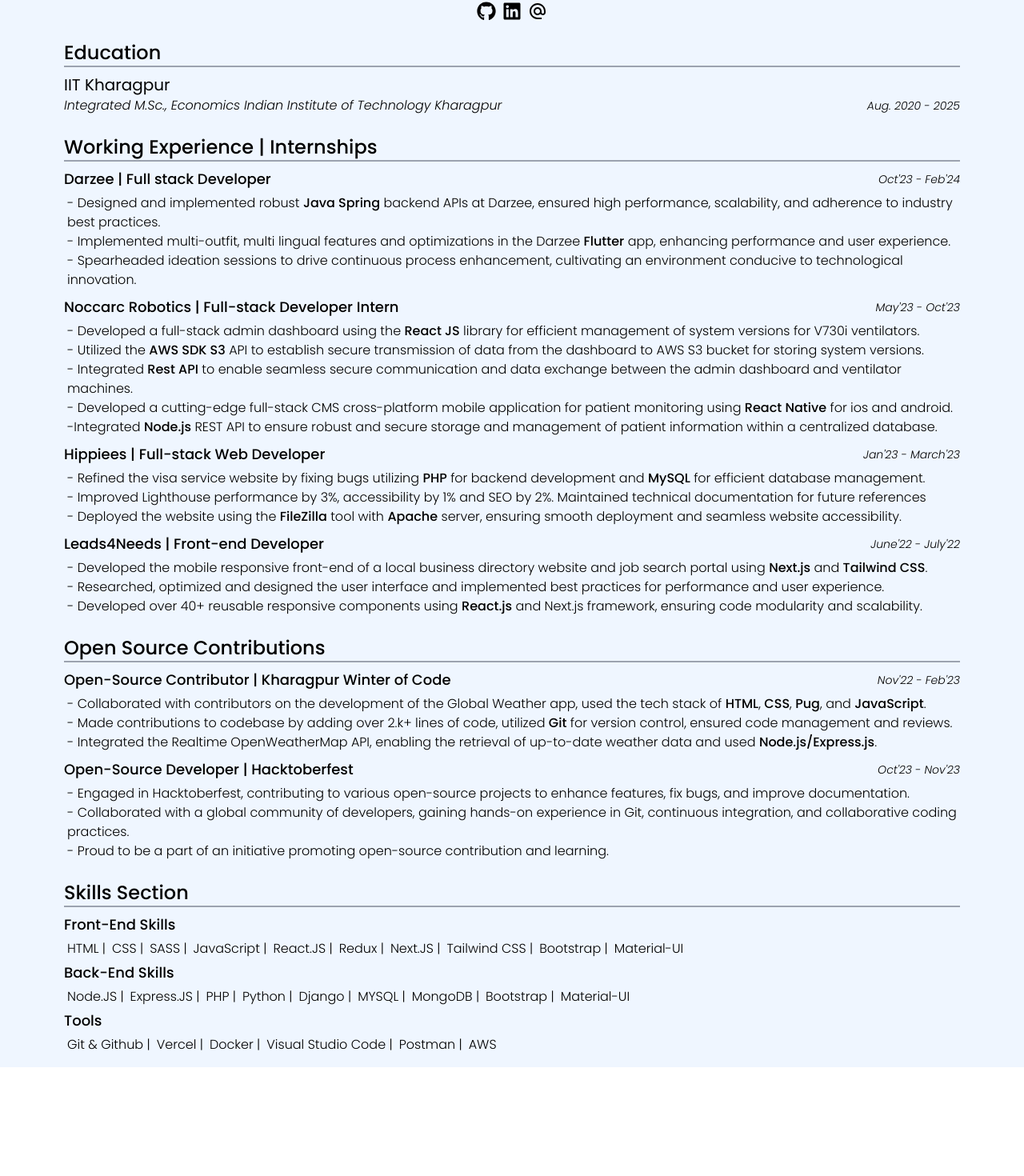
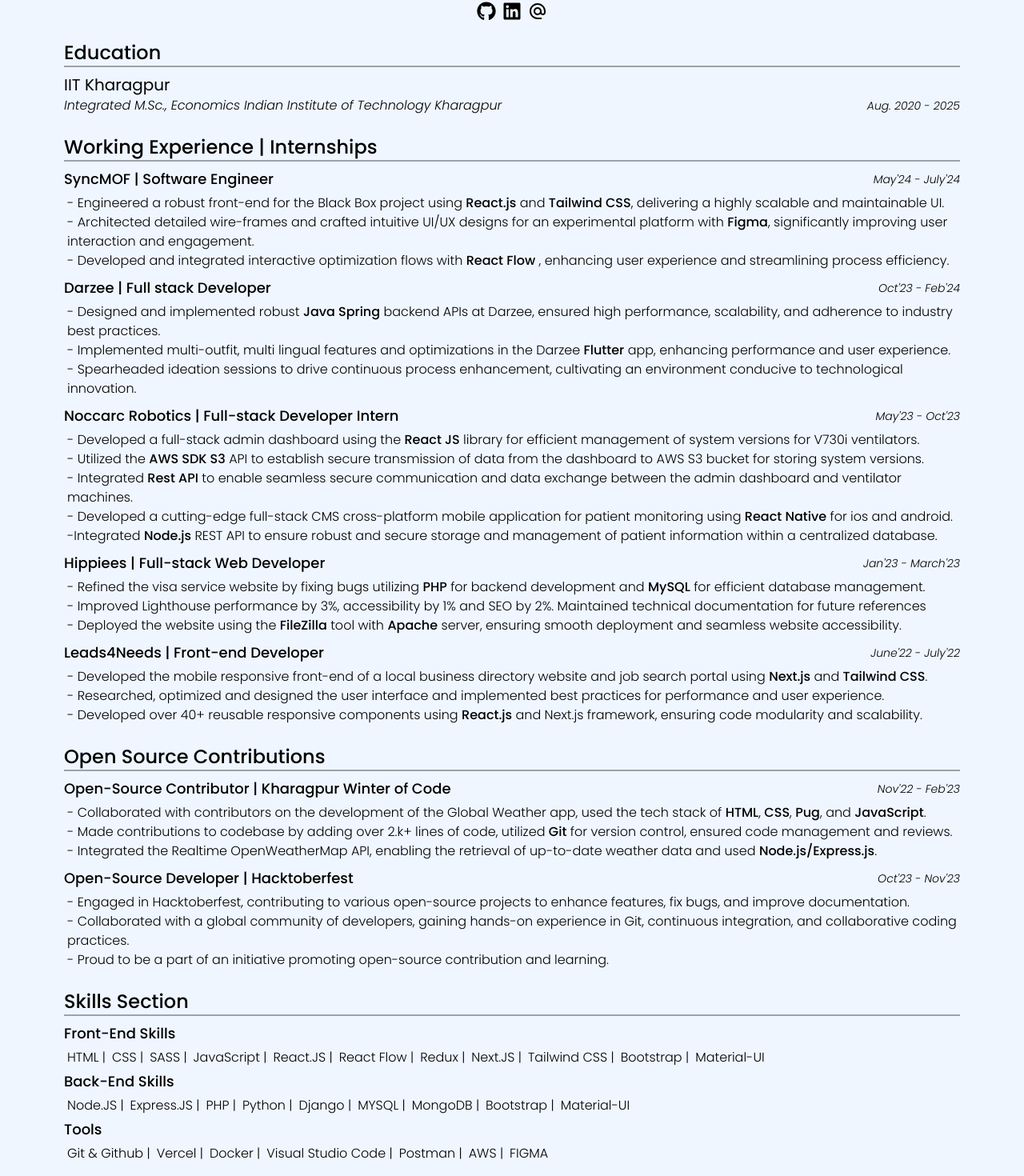
Before and after one commit to saurabhbakolia/Portfolio-Website, a React (Create React App) app: page /saurabh-bakolia-resume in a window 1280 px wide. Shown: the part 190-1660 px from the top of the page at 80% size. Before the commit the page ends 1524 px from the top, so only its background shows below. Built offline with nearby package versions, Linux system fonts and the light colour scheme.

Commit message:
update: Refresh the resume in ResumePage

```diff
--- a/src/components/ResumePage/ResumePage.jsx
+++ b/src/components/ResumePage/ResumePage.jsx
@@ -35,6 +35,18 @@
                 <section className='mt-4'>
                     <h3 className='text-xl lg:text-2xl font-medium mt-6'>Working Experience | Internships</h3>
                     <hr className='border border-gray-400' />
+                    {/* SyncMoF Experience */}
+                    <div className='mt-2'>
+                        <ul className='text-sm lg:text-lg font-light flex flex-row justify-between items-center'>
+                            <li className='font-medium'>SyncMOF | <span>Software Engineer</span></li>
+                            <li className='text-xs lg:text-sm italic'>May'24 - July'24</li>
+                        </ul>
+                        <ul className='text-xs lg:text-base font-light flex flex-col justify-between items-start pl-1 mt-1'>
+                            <li className=''>- Engineered a robust front-end for the Black Box project using <strong className='font-medium'>React.js</strong> and <strong className='font-medium'>Tailwind CSS</strong>, delivering a highly scalable and maintainable UI.</li>
+                            <li className=''>- Architected detailed wire-frames and crafted intuitive UI/UX designs for an experimental platform with <strong className='font-medium'>Figma</strong>, significantly improving user interaction and engagement.</li>
+                            <li className=''>- Developed and integrated interactive optimization flows with <strong className='font-medium'>React Flow</strong> , enhancing user experience and streamlining process efficiency.</li>
+                        </ul>
+                    </div>
                     {/* Darzee Experience */}
                     <div className='mt-2'>
                         <ul className='text-sm lg:text-lg font-light flex flex-row justify-between items-center'>
@@ -130,6 +142,7 @@
                             <li>SASS |</li>
                             <li>JavaScript |</li>
                             <li>React.JS |</li>
+                            <li>React Flow |</li>
                             <li>Redux |</li>
                             <li>Next.JS |</li>
                             <li>Tailwind CSS |</li>
@@ -165,7 +178,8 @@
                             <li>Docker |</li>
                             <li>Visual Studio Code |</li>
                             <li>Postman |</li>
-                            <li>AWS</li>
+                            <li>AWS |</li>
+                            <li>FIGMA</li>
                         </ul>
                     </div>
                 </section>
```
